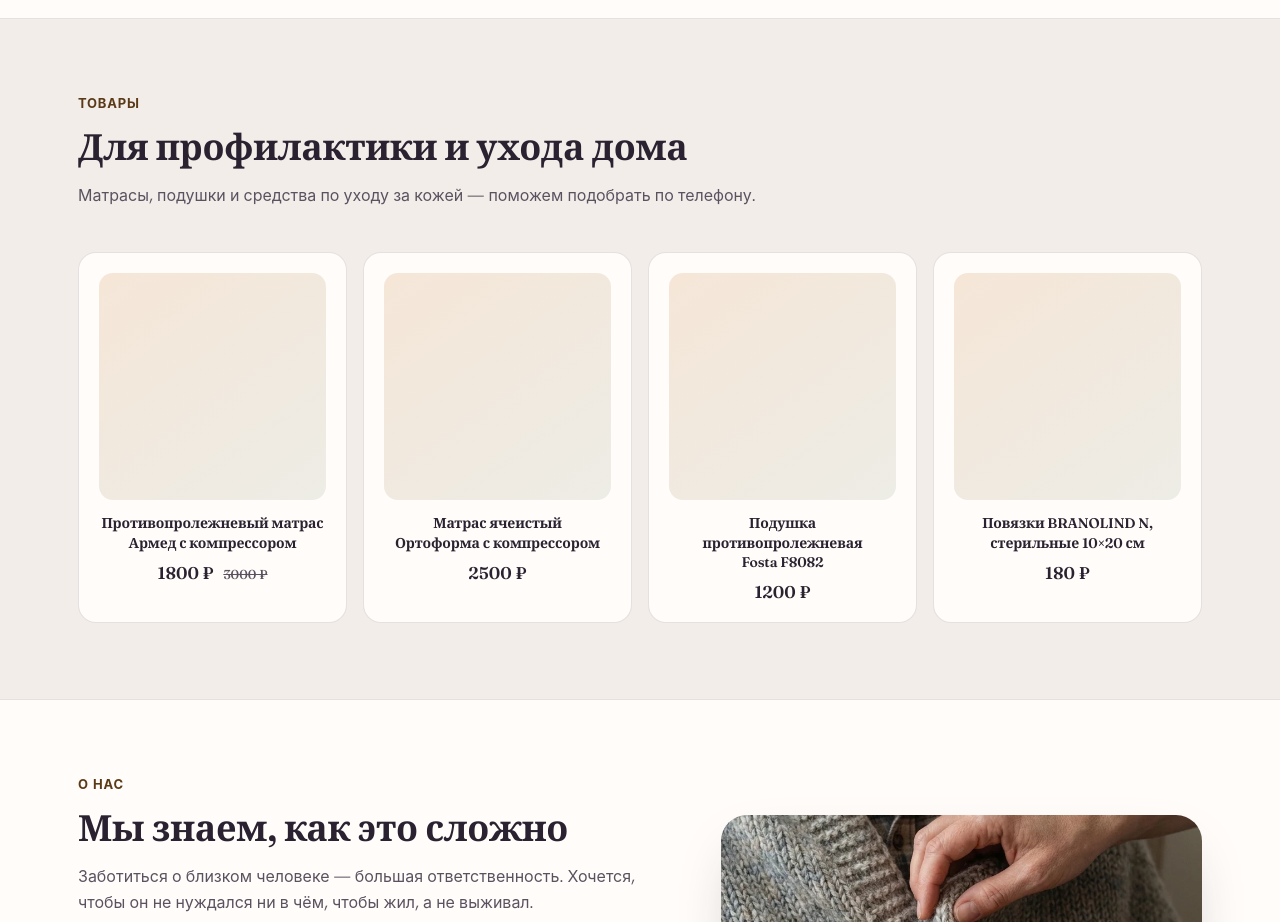
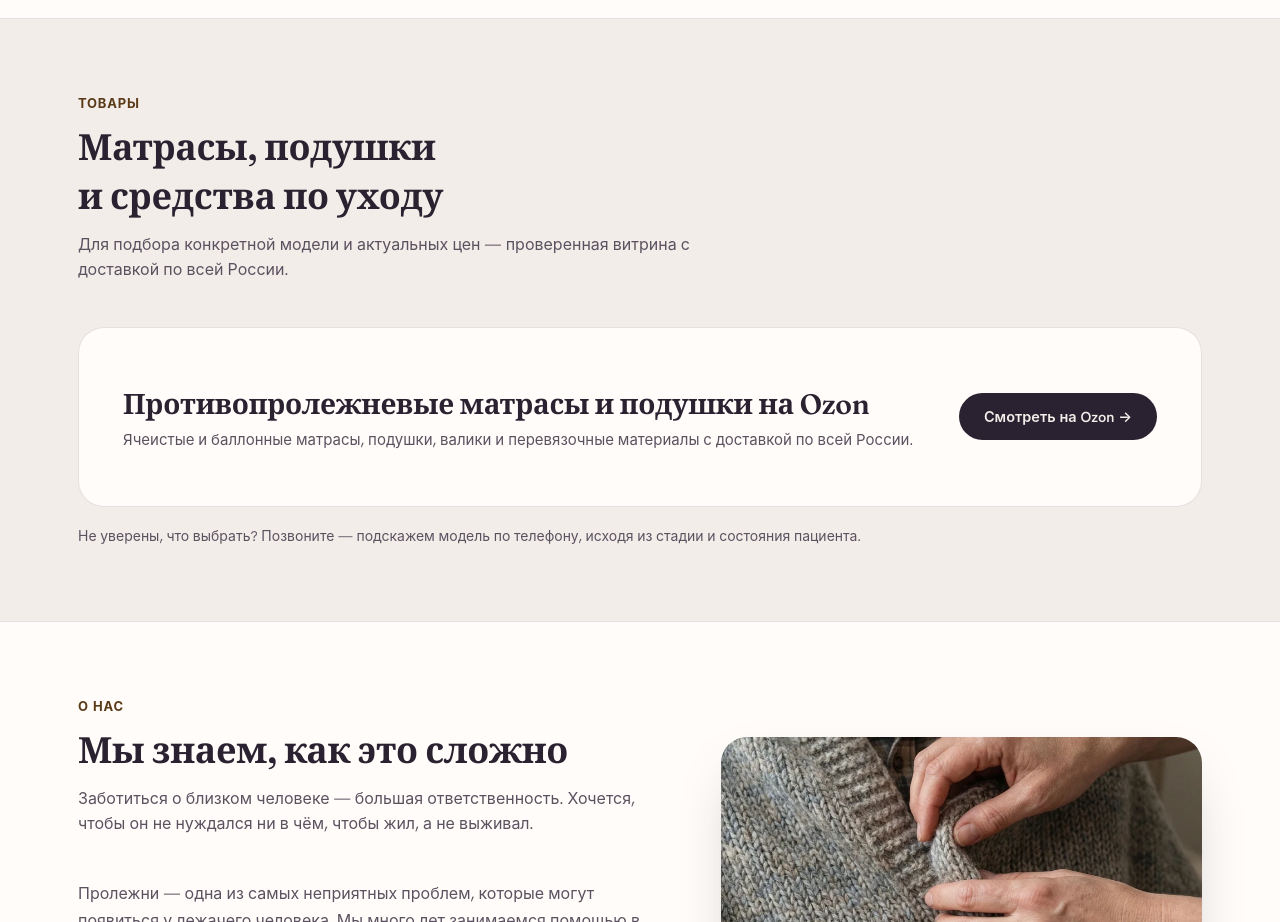
Before and after one commit to mariiagusevaes-fm/bez-prolejnei, a plain HTML site: page index.html in a window 1280 px wide. Shown: the part 2220-3142 px from the top of the page. Drawn offline with Linux system fonts and the light colour scheme.

Commit message:
Товары — ссылка на Ozon вместо карточек-заглушек; истории в мифах
Главная: блок "Товары" вместо 4 карточек с непроверенными ценами теперь
ведёт на категорию противопролежневых матрасов/подушек на Ozon.ru —
крупный маркетплейс с высоким доверием поисковиков, ссылка не портит выдачу.

Мифы: добавлены 3 обобщённых иллюстративных сценария ("типичная ситуация"),
явно помеченных как собирательные примеры, а не реальные истории пациентов —
увеличивает глубину статьи без фейковых testimonials.

```diff
--- a/css/site.css
+++ b/css/site.css
@@ -209,6 +209,11 @@ nav.site-nav .wrap{display:flex; align-items:center; justify-content:space-betwe
 .review p{font-size:14.5px; line-height:1.6; color:var(--ink-soft); margin:0 0 14px; font-style:italic;}
 .review .author{font-size:13.5px; font-weight:600; color:var(--ink);}
 
+/* ---- illustrative scenario (not a real testimonial) ---- */
+.scenario{background:var(--card); border-left:3px solid var(--accent); border-radius:0 16px 16px 0; padding:22px 26px; margin-bottom:16px;}
+.scenario .tag-sm{font-size:11.5px; text-transform:uppercase; letter-spacing:.04em; color:var(--accent-ink); font-weight:700; margin-bottom:8px; display:block;}
+.scenario p{font-size:15px; line-height:1.65; color:var(--ink-soft); margin:0; font-style:italic;}
+
 /* ---- product cards ---- */
 .products{display:grid; grid-template-columns:repeat(4,1fr); gap:16px;}
 @media(max-width:900px){.products{grid-template-columns:1fr 1fr;}}
@@ -271,6 +276,10 @@ nav.site-nav .wrap{display:flex; align-items:center; justify-content:space-betwe
 .band h3{font-size:clamp(20px,2.8vw,28px); margin:0 0 8px; position:relative;}
 .band p{color:color-mix(in srgb, var(--bg) 70%, transparent); margin:0; position:relative; font-size:15px;}
 .band .btn-primary{background:var(--bg); color:var(--ink); position:relative;}
+.band.light{background:var(--card); border:1px solid var(--line); color:var(--ink);}
+.band.light::before{display:none;}
+.band.light p{color:var(--ink-soft);}
+.band.light .btn-primary{background:var(--ink); color:var(--bg);}
 
 /* ---- contact form ---- */
 .formcard{background:var(--card); border:1px solid var(--line); border-radius:22px; padding:30px;}
--- a/index.html
+++ b/index.html
@@ -120,15 +120,17 @@
   <div class="wrap">
     <div class="section-head reveal">
       <div class="tag">Товары</div>
-      <h2>Для профилактики и ухода дома</h2>
-      <p>Матрасы, подушки и средства по уходу за кожей — поможем подобрать по телефону.</p>
+      <h2>Матрасы, подушки и средства по уходу</h2>
+      <p>Для подбора конкретной модели и актуальных цен — проверенная витрина с доставкой по всей России.</p>
     </div>
-    <div class="products">
-      <div class="product reveal"><div class="thumb"></div><h4>Противопролежневый матрас Армед с компрессором</h4><div class="price">1800 ₽ <span class="old">3000 ₽</span></div></div>
-      <div class="product reveal"><div class="thumb"></div><h4>Матрас ячеистый Ортоформа с компрессором</h4><div class="price">2500 ₽</div></div>
-      <div class="product reveal"><div class="thumb"></div><h4>Подушка противопролежневая Fosta F8082</h4><div class="price">1200 ₽</div></div>
-      <div class="product reveal"><div class="thumb"></div><h4>Повязки BRANOLIND N, стерильные 10×20 см</h4><div class="price">180 ₽</div></div>
+    <div class="band light reveal">
+      <div>
+        <h3>Противопролежневые матрасы и подушки на Ozon</h3>
+        <p>Ячеистые и баллонные матрасы, подушки, валики и перевязочные материалы с доставкой по всей России.</p>
+      </div>
+      <a class="btn btn-primary" href="https://www.ozon.ru/category/protivoprolezhnevye-matrasy-6248/" target="_blank" rel="noopener">Смотреть на Ozon →</a>
     </div>
+    <p style="margin-top:20px; color:var(--ink-soft); font-size:14px;">Не уверены, что выбрать? Позвоните — подскажем модель по телефону, исходя из стадии и состояния пациента.</p>
   </div>
 </section>
 
```
Also changed, not shown: mify_o_prolejnyah/index.html (+19 -0 lines), profilaktika_prolejnei/index.html (+1 -1 lines).
